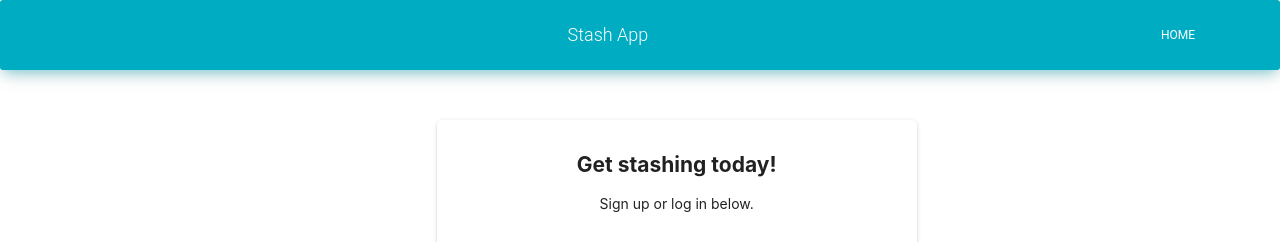
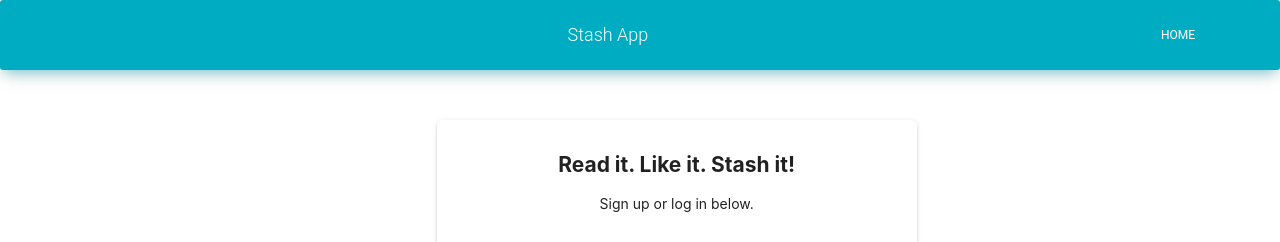
Before and after one commit to ChristopherBeltran/stash-app-client, a React (Create React App) app: page / in a window 1280 px wide. Shown: the top 242 px of the page. Built offline with nearby package versions, Linux system fonts and the light colour scheme; no server answers.

Commit message:
Updating copy for homepage welcome modal

```diff
--- a/src/app_components/Home.js
+++ b/src/app_components/Home.js
@@ -47,7 +47,7 @@ class Home extends React.Component {
         <GridItem xs={12} sm={12} md={4}>
             <Card className={classes[this.state.cardAnimaton]} style={{width: "30rem"}}>
             <CardBody>
-            <h2 style={typography.defaultFontStyle}>Get stashing today!</h2>
+            <h2 style={typography.defaultFontStyle}>Read it. Like it. Stash it!</h2>
             <p>
                 Sign up or log in below.
             </p>
```
